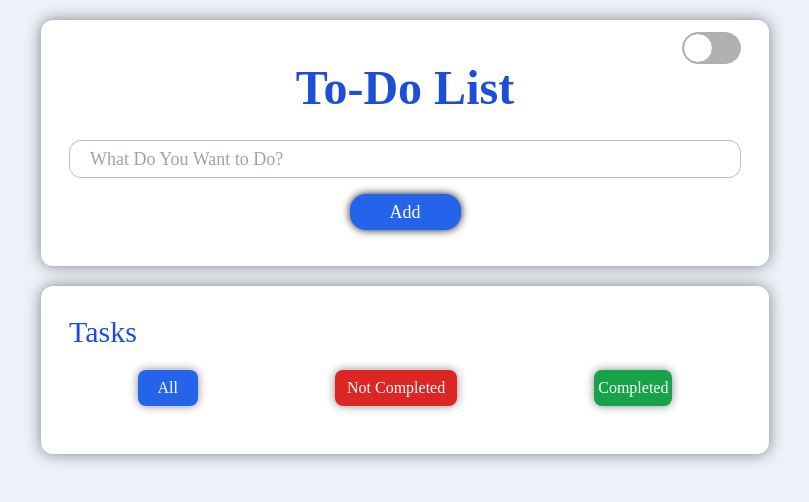
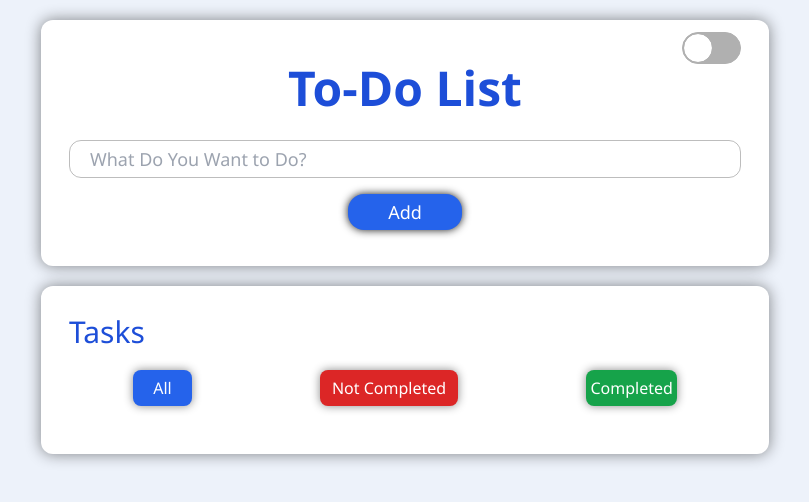
Before and after one commit to MunirGulYousafzai/To-Do-App, a website: page index.html in a window 1280 px wide. Shown: the whole page, without its empty margins (235-1044 px from the left). Drawn offline with nearby package versions, Linux system fonts and the light colour scheme.

Commit message:
font-family modified

```diff
--- a/index.html
+++ b/index.html
@@ -15,7 +15,7 @@
     </script>
     <style>
         body{
-            font-family: 'Times New Roman', Times, serif;
+            font-family: 'Segoe UI', Tahoma, Geneva, Verdana, sans-serif;
             padding: 0;
             margin: 0;
             box-sizing: border-box;
```
